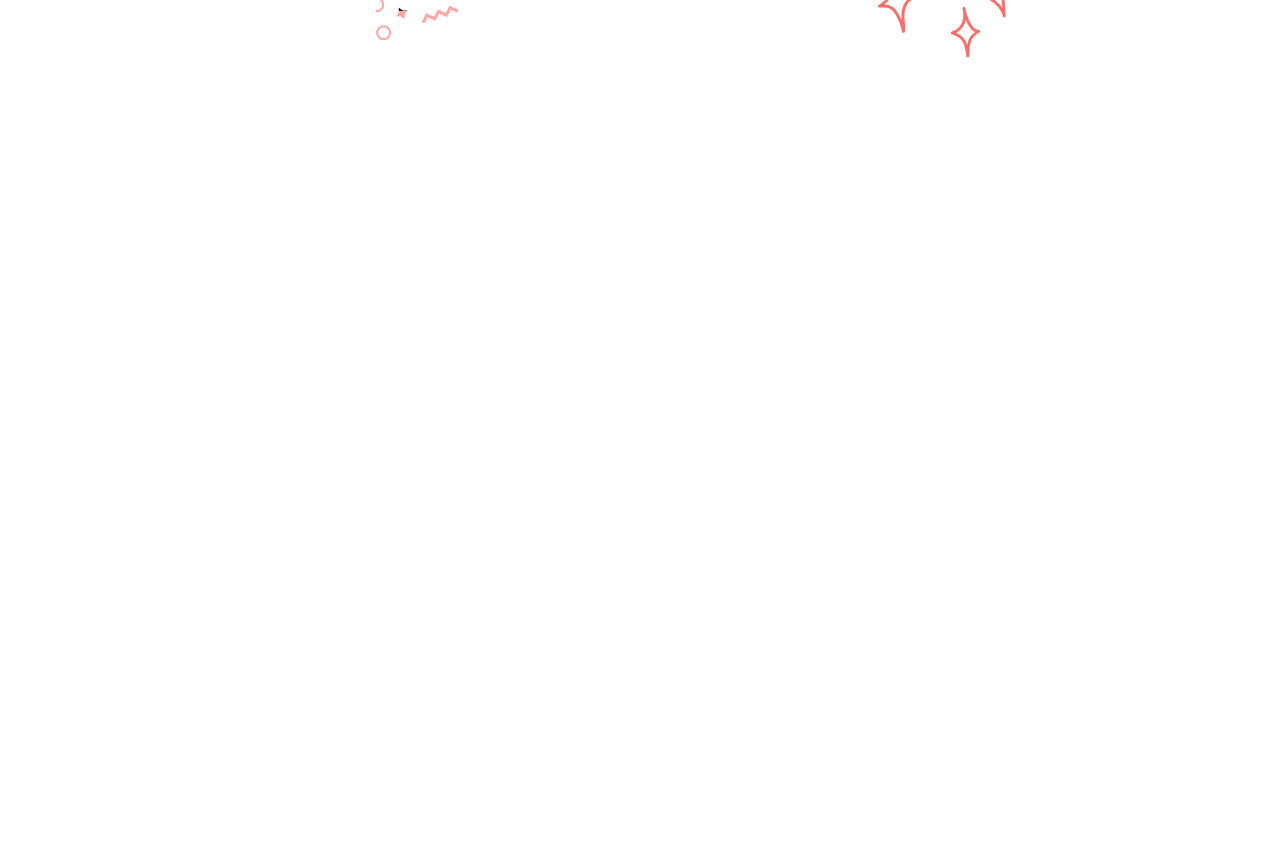
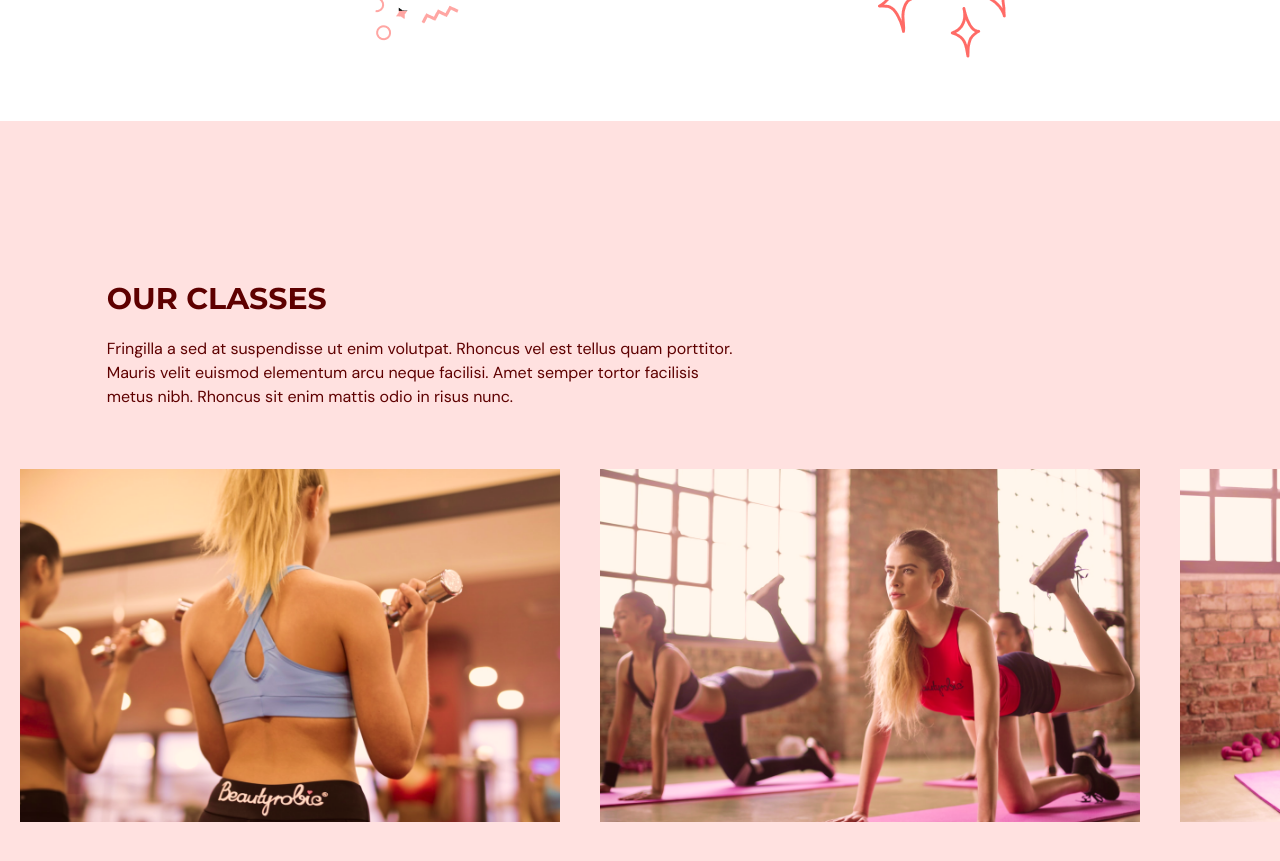
Before and after one commit to anastasia-in-code/gym-and-fitness, a React (Vite) app: page / in a window 1280 px wide. Shown: the part 2080-2941 px from the top of the page. Before the commit the page ends 2201 px from the top, so only its background shows below. Built offline with nearby package versions, Linux system fonts and the light colour scheme.

Commit message:
Class component

```diff
--- a/src/App.tsx
+++ b/src/App.tsx
@@ -3,6 +3,7 @@
 import Navbar from "@/scenes/navbar";
 import Home from "@/scenes/home";
 import Benefits from "@/scenes/benefits";
+import OurClasses from "./scenes/ourClasses";
 
 function App() {
   const [selectedPage, setSelectedPage] = useState<SelectedPage>(
@@ -31,6 +32,7 @@
       />
       <Home setSelectedPage={setSelectedPage} />
       <Benefits setSelectedPage={setSelectedPage} />
+      <OurClasses setSelectedPage={setSelectedPage} />
     </div>
   );
 }
--- /dev/null
+++ b/src/scenes/ourClasses/Class.tsx
@@ -0,0 +1,23 @@
+type Props = {
+  name: string;
+  description?: string;
+  image: string;
+};
+
+const Class = ({ name, description, image }: Props) => {
+  const overlayStyles = `p-5 absolute z-30 flex
+  h-[380px] w-[450px] flex-col items-center justify-center
+  whitespace-normal bg-primary-500 text-center text-white
+  opacity-0 transition duration-500 hover:opacity-90`;
+  return (
+    <li className="relative mx-5 inline-block h-[380px] w-[540px]">
+      <div className={overlayStyles}>
+        <p className="text-2xl">{name}</p>
+        <p className="mt-5">{description}</p>
+      </div>
+      <img alt={image} src={image} />
+    </li>
+  );
+};
+
+export default Class;
--- /dev/null
+++ b/src/scenes/ourClasses/index.tsx
@@ -0,0 +1,90 @@
+import { SelectedPage, ClassType } from "@/shared/types";
+import { motion } from "framer-motion";
+import image1 from "@/assets/image1.png";
+import image2 from "@/assets/image2.png";
+import image3 from "@/assets/image3.png";
+import image4 from "@/assets/image4.png";
+import image5 from "@/assets/image5.png";
+import image6 from "@/assets/image6.png";
+import Htext from "@/shared/Htext";
+import Class from "./Class";
+
+const classes: Array<ClassType> = [
+  {
+    name: "Weight Training Classes",
+    description:
+      "Lorem ipsum dolor sit amet, consectetur adipiscing elit, sed do eiusmod tempor incididunt ut labore et dolore magna aliqua. Ut enim ad minim veniam, quis nostrud exercitation ullamco laboris nisi ut aliquip ex ea commodo consequat.",
+    image: image1,
+  },
+  {
+    name: "Yoga Classes",
+    image: image2,
+  },
+  {
+    name: "Ab Core Classes",
+    description:
+      "Lorem ipsum dolor sit amet, consectetur adipiscing elit, sed do eiusmod tempor incididunt ut labore et dolore magna aliqua. Ut enim ad minim veniam, quis nostrud exercitation ullamco laboris nisi ut aliquip ex ea commodo consequat.",
+    image: image3,
+  },
+  {
+    name: "Adventure Classes",
+    description:
+      "Lorem ipsum dolor sit amet, consectetur adipiscing elit, sed do eiusmod tempor incididunt ut labore et dolore magna aliqua. Ut enim ad minim veniam, quis nostrud exercitation ullamco laboris nisi ut aliquip ex ea commodo consequat.",
+    image: image4,
+  },
+  {
+    name: "Fitness Classes",
+    image: image5,
+  },
+  {
+    name: "Training Classes",
+    description:
+      "Lorem ipsum dolor sit amet, consectetur adipiscing elit, sed do eiusmod tempor incididunt ut labore et dolore magna aliqua. Ut enim ad minim veniam, quis nostrud exercitation ullamco laboris nisi ut aliquip ex ea commodo consequat.",
+    image: image6,
+  },
+];
+
+type Props = {
+  setSelectedPage: (value: SelectedPage) => void;
+};
+
+const OurClasses = ({ setSelectedPage }: Props) => {
+  return (
+    <section id="ourclasses" className="w-full bg-primary-100 py-40">
+      <motion.div
+        onViewportEnter={() => setSelectedPage(SelectedPage.OurClasses)}
+      >
+        <motion.div
+          className="mx-auto w-5/6"
+          initial="hidden"
+          whileInView="visible"
+          viewport={{ once: true, amount: 0.5 }}
+          transition={{ duration: 0.5 }}
+          variants={{
+            hidden: { opacity: 0, x: -50 },
+            visible: { opacity: 1, x: 0 },
+          }}
+        >
+          <div className="md:w-3/5">
+            <Htext>OUR CLASSES</Htext>
+            <p className="py-5">
+              Fringilla a sed at suspendisse ut enim volutpat. Rhoncus vel est
+              tellus quam porttitor. Mauris velit euismod elementum arcu neque
+              facilisi. Amet semper tortor facilisis metus nibh. Rhoncus sit
+              enim mattis odio in risus nunc.
+            </p>
+          </div>
+        </motion.div>
+        <div className="mt-10 h-[353px] w-full overflow-x-auto overflow-y-hidden">
+          <ul className="w-[2800px] whitespace-nowrap">
+          {classes.map((item, index) => (
+            <Class key={item.name} name={item.name} description={item.description} image={item.image}/>
+          ))}
+          </ul>
+        </div>
+      </motion.div>
+    </section>
+  );
+};
+
+export default OurClasses;
--- a/src/shared/types.ts
+++ b/src/shared/types.ts
@@ -10,3 +10,9 @@
   title: string;
   description: string;
 }
+
+export interface ClassType {
+  name: string;
+  description?: string;
+  image: string;
+}
```
